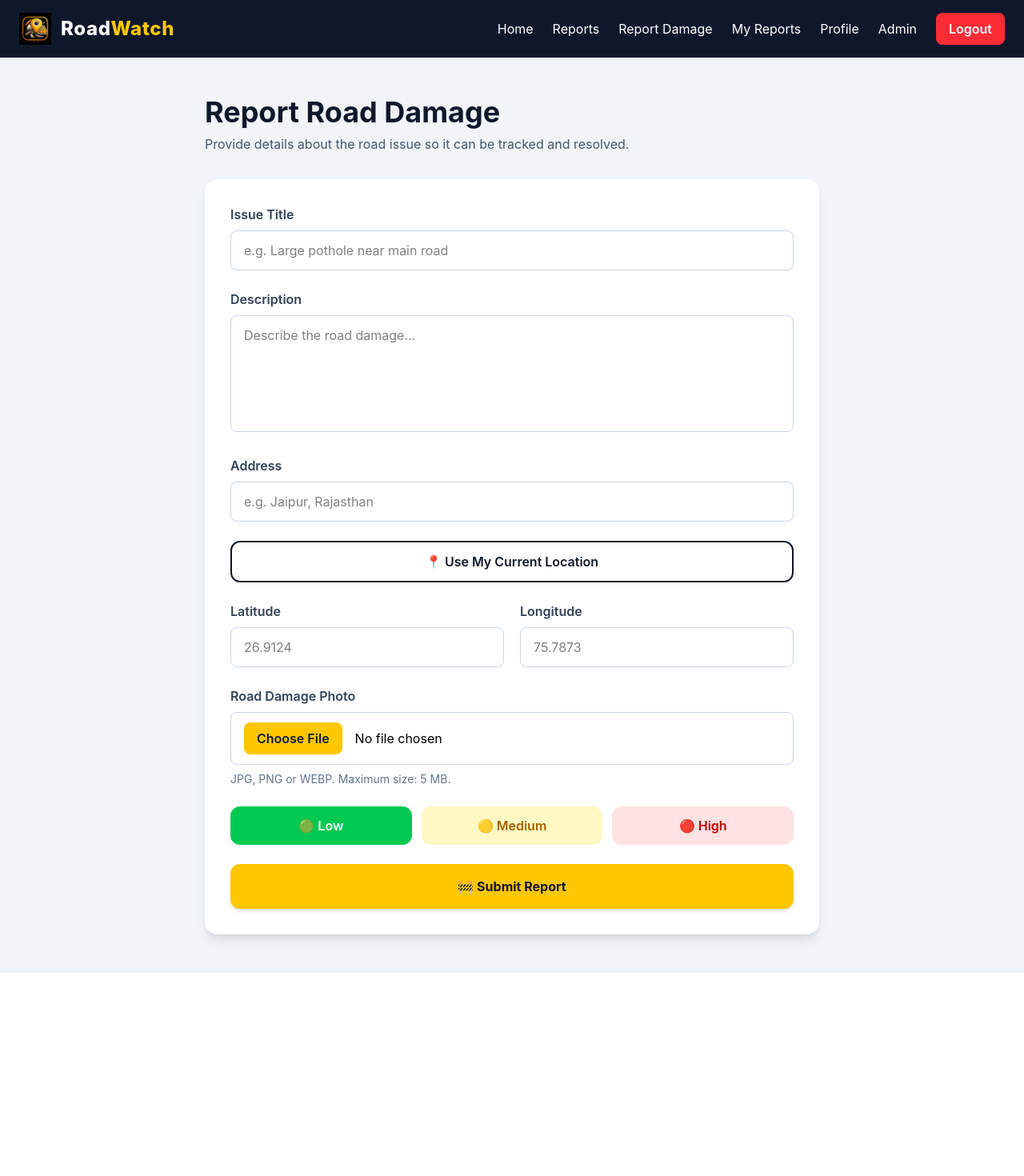
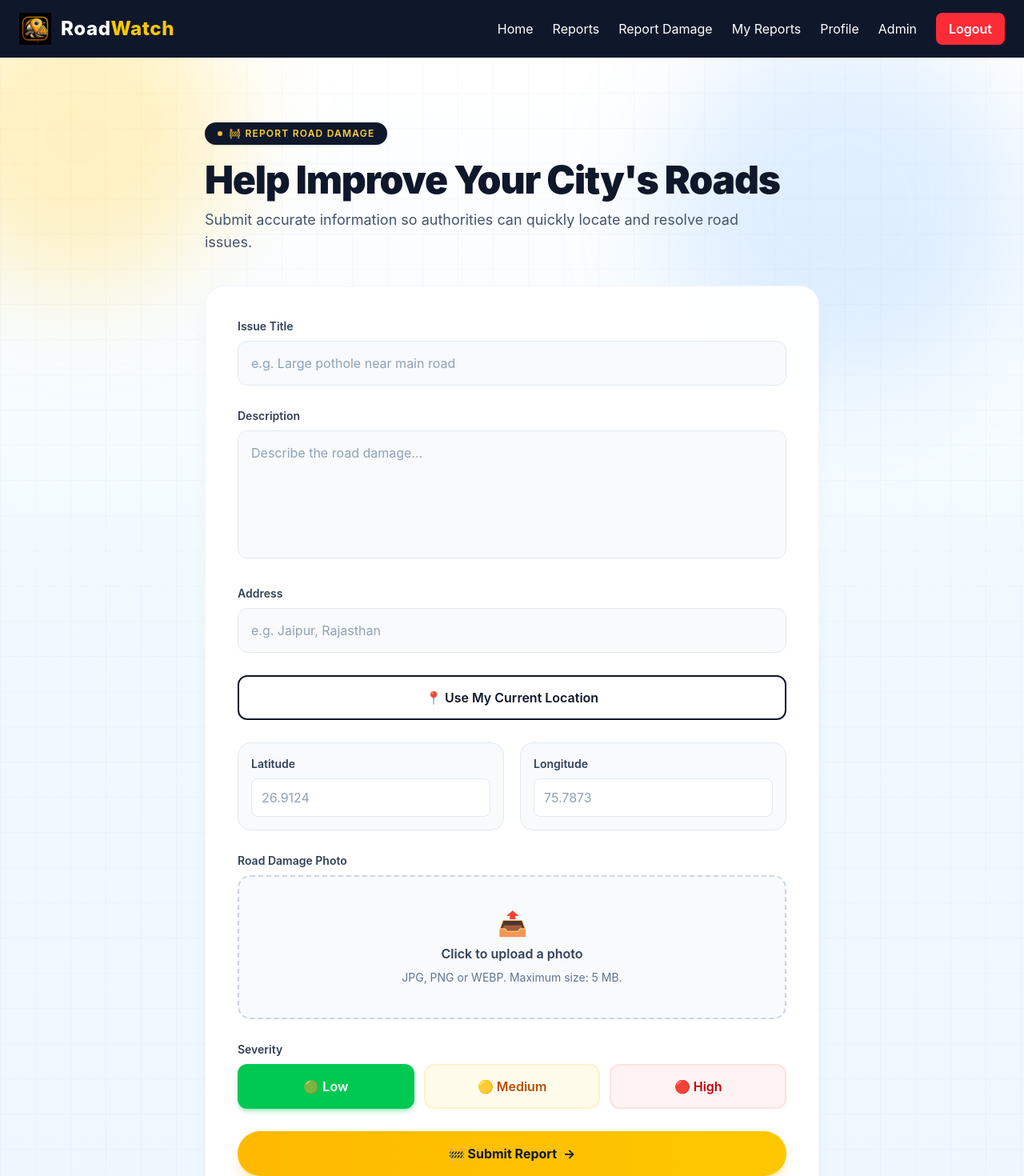
Before and after one commit to Viditkochar12/RoadWatch, a React (Vite) app in the folder client/: page /create-report in a window 1280 px wide. Shown: the top 1470 px of the page at 80% size. Before the commit the page ends 1216 px from the top, so only its background shows below. Built offline with nearby package versions, Linux system fonts and the light colour scheme; no server answers; sample sign-in values are in the browser's storage.

Commit message:
changed create report page interface

```diff
--- a/client/src/pages/CreateReport.jsx
+++ b/client/src/pages/CreateReport.jsx
@@ -145,25 +145,49 @@ function CreateReport() {
   };
 
   return (
-    <div className="min-h-screen bg-slate-100 px-4 py-12">
+    <div className="min-h-screen relative bg-gradient-to-b from-white via-sky-50 to-blue-50 overflow-hidden">
+
+      {/* Faint blueprint grid backdrop */}
+      <div
+        className="absolute inset-0 opacity-[0.35] pointer-events-none"
+        style={{
+          backgroundImage:
+            "linear-gradient(rgba(15,23,42,0.06) 1px, transparent 1px), linear-gradient(90deg, rgba(15,23,42,0.06) 1px, transparent 1px)",
+          backgroundSize: "44px 44px",
+        }}
+      />
+
+      {/* Decorative blurred accents */}
+      <div className="absolute -top-24 -left-24 w-96 h-96 bg-amber-300/30 rounded-full blur-3xl pointer-events-none" />
+      <div className="absolute -top-10 right-0 w-[28rem] h-[28rem] bg-blue-300/25 rounded-full blur-3xl pointer-events-none" />
+
+      <div className="relative px-4 py-14 sm:py-20">
         <div className="max-w-3xl mx-auto">
-        <div className="mb-8">
-          <h1 className="text-4xl font-bold text-slate-900">
-            Report Road Damage
+
+          {/* Hero Header */}
+          <div className="mb-10 text-center sm:text-left">
+            <div className="inline-flex items-center gap-2 px-4 py-1.5 rounded-full bg-slate-900 text-amber-300 text-xs font-semibold tracking-widest uppercase shadow-sm mb-5">
+              <span className="w-1.5 h-1.5 rounded-full bg-amber-300 animate-pulse" />
+              🚧 Report Road Damage
+            </div>
+
+            <h1 className="text-4xl sm:text-5xl font-black tracking-tight text-slate-900 mb-3">
+              Help Improve Your City&apos;s Roads
             </h1>
 
-          <p className="text-slate-600 mt-2">
-            Provide details about the road issue so it can be tracked and
-            resolved.
+            <p className="text-lg text-slate-600 max-w-2xl mx-auto sm:mx-0">
+              Submit accurate information so authorities can quickly locate
+              and resolve road issues.
             </p>
           </div>
 
+          {/* Form Card */}
           <form
             onSubmit={handleSubmit}
-          className="bg-white rounded-2xl shadow-lg p-8 space-y-6"
+            className="bg-white/95 backdrop-blur rounded-3xl shadow-xl shadow-slate-900/5 border border-slate-100 p-6 sm:p-10 space-y-7"
           >
             <div>
-            <label className="block font-semibold text-slate-700 mb-2">
+              <label className="block text-sm font-semibold text-slate-700 mb-2">
                 Issue Title
               </label>
 
@@ -174,12 +198,12 @@ function CreateReport() {
                 value={formData.title}
                 onChange={handleChange}
                 required
-              className="w-full border border-slate-300 rounded-lg px-4 py-3 focus:outline-none focus:ring-2 focus:ring-yellow-400"
+                className="w-full h-14 border border-slate-200 rounded-xl px-4 bg-slate-50 placeholder:text-slate-400 focus:bg-white focus:outline-none focus:ring-2 focus:ring-amber-400 focus:border-transparent transition"
               />
             </div>
 
             <div>
-            <label className="block font-semibold text-slate-700 mb-2">
+              <label className="block text-sm font-semibold text-slate-700 mb-2">
                 Description
               </label>
 
@@ -190,12 +214,12 @@ function CreateReport() {
                 onChange={handleChange}
                 required
                 rows="5"
-              className="w-full border border-slate-300 rounded-lg px-4 py-3 focus:outline-none focus:ring-2 focus:ring-yellow-400 resize-none"
+                className="w-full border border-slate-200 rounded-xl px-4 py-3.5 bg-slate-50 placeholder:text-slate-400 focus:bg-white focus:outline-none focus:ring-2 focus:ring-amber-400 focus:border-transparent transition resize-none leading-relaxed"
               />
             </div>
 
             <div>
-            <label className="block font-semibold text-slate-700 mb-2">
+              <label className="block text-sm font-semibold text-slate-700 mb-2">
                 Address
               </label>
 
@@ -206,21 +230,21 @@ function CreateReport() {
                 value={formData.address}
                 onChange={handleChange}
                 required
-              className="w-full border border-slate-300 rounded-lg px-4 py-3 focus:outline-none focus:ring-2 focus:ring-yellow-400"
+                className="w-full h-14 border border-slate-200 rounded-xl px-4 bg-slate-50 placeholder:text-slate-400 focus:bg-white focus:outline-none focus:ring-2 focus:ring-amber-400 focus:border-transparent transition"
               />
             </div>
 
             <button
               type="button"
               onClick={getCurrentLocation}
-            className="w-full border-2 border-slate-900 text-slate-900 font-semibold py-3 rounded-xl hover:bg-slate-900 hover:text-white transition"
+              className="w-full h-14 flex items-center justify-center gap-2 border-2 border-slate-900 text-slate-900 font-semibold rounded-xl hover:bg-slate-900 hover:text-white transition-all duration-200 hover:-translate-y-0.5"
             >
               📍 Use My Current Location
             </button>
 
             <div className="grid md:grid-cols-2 gap-5">
-            <div>
-              <label className="block font-semibold text-slate-700 mb-2">
+              <div className="bg-slate-50 border border-slate-200 rounded-2xl p-4">
+                <label className="block text-sm font-semibold text-slate-700 mb-2">
                   Latitude
                 </label>
 
@@ -232,12 +256,12 @@ function CreateReport() {
                   value={formData.latitude}
                   onChange={handleChange}
                   required
-                className="w-full border border-slate-300 rounded-lg px-4 py-3 focus:outline-none focus:ring-2 focus:ring-yellow-400"
+                  className="w-full h-12 border border-slate-200 rounded-lg px-3 bg-white placeholder:text-slate-400 focus:outline-none focus:ring-2 focus:ring-amber-400 focus:border-transparent transition"
                 />
               </div>
 
-            <div>
-              <label className="block font-semibold text-slate-700 mb-2">
+              <div className="bg-slate-50 border border-slate-200 rounded-2xl p-4">
+                <label className="block text-sm font-semibold text-slate-700 mb-2">
                   Longitude
                 </label>
 
@@ -249,40 +273,54 @@ function CreateReport() {
                   value={formData.longitude}
                   onChange={handleChange}
                   required
-                className="w-full border border-slate-300 rounded-lg px-4 py-3 focus:outline-none focus:ring-2 focus:ring-yellow-400"
+                  className="w-full h-12 border border-slate-200 rounded-lg px-3 bg-white placeholder:text-slate-400 focus:outline-none focus:ring-2 focus:ring-amber-400 focus:border-transparent transition"
                 />
               </div>
             </div>
 
             <div>
-            <label className="block font-semibold text-slate-700 mb-2">
+              <label className="block text-sm font-semibold text-slate-700 mb-2">
                 Road Damage Photo
               </label>
 
+              <label
+                htmlFor="road-damage-photo"
+                className="relative flex flex-col items-center justify-center gap-2 border-2 border-dashed border-slate-300 rounded-2xl px-6 py-10 bg-slate-50 hover:bg-amber-50/60 hover:border-amber-400 transition-all duration-200 cursor-pointer text-center"
+              >
+                <span className="text-3xl">📤</span>
+
+                <span className="font-semibold text-slate-700">
+                  {formData.image ? formData.image.name : "Click to upload a photo"}
+                </span>
+
+                <span className="text-sm text-slate-500">
+                  JPG, PNG or WEBP. Maximum size: 5 MB.
+                </span>
+
                 <input
+                  id="road-damage-photo"
                   type="file"
                   accept="image/jpeg,image/png,image/webp"
                   onChange={handleImageChange}
-              className="w-full border border-slate-300 rounded-lg px-4 py-3 bg-white
-                        file:mr-4 file:py-2 file:px-4 file:rounded-lg file:border-0
-                        file:bg-yellow-400 file:text-slate-900 file:font-semibold
-                        hover:file:bg-yellow-300"
+                  className="absolute inset-0 w-full h-full opacity-0 cursor-pointer"
                 />
-
-            <p className="text-sm text-slate-500 mt-2">
-              JPG, PNG or WEBP. Maximum size: 5 MB.
-            </p>
+              </label>
 
               {formData.image && (
                 <div className="mt-4">
                   <img
                     src={URL.createObjectURL(formData.image)}
                     alt="Preview"
-                  className="w-full h-56 object-cover rounded-xl border"
+                    className="w-full h-56 object-cover rounded-2xl border border-slate-200 shadow-sm"
                   />
                 </div>
               )}
             </div>
+
+            <div>
+              <label className="block text-sm font-semibold text-slate-700 mb-2">
+                Severity
+              </label>
 
               <div className="grid grid-cols-3 gap-3">
                 <button
@@ -290,10 +328,10 @@ function CreateReport() {
                   onClick={() =>
                     setFormData({ ...formData, severity: "Low" })
                   }
-              className={`py-3 rounded-xl font-semibold transition ${
+                  className={`py-3.5 rounded-xl font-semibold transition-all duration-200 border-2 hover:-translate-y-0.5 ${
                     formData.severity === "Low"
-                  ? "bg-green-500 text-white"
-                  : "bg-green-100 text-green-700"
+                      ? "bg-green-500 text-white border-green-500 shadow-md shadow-green-500/30"
+                      : "bg-green-50 text-green-700 border-green-100"
                   }`}
                 >
                   🟢 Low
@@ -304,10 +342,10 @@ function CreateReport() {
                   onClick={() =>
                     setFormData({ ...formData, severity: "Medium" })
                   }
-              className={`py-3 rounded-xl font-semibold transition ${
+                  className={`py-3.5 rounded-xl font-semibold transition-all duration-200 border-2 hover:-translate-y-0.5 ${
                     formData.severity === "Medium"
-                  ? "bg-yellow-500 text-white"
-                  : "bg-yellow-100 text-yellow-700"
+                      ? "bg-amber-500 text-white border-amber-500 shadow-md shadow-amber-500/30"
+                      : "bg-amber-50 text-amber-700 border-amber-100"
                   }`}
                 >
                   🟡 Medium
@@ -318,28 +356,37 @@ function CreateReport() {
                   onClick={() =>
                     setFormData({ ...formData, severity: "High" })
                   }
-              className={`py-3 rounded-xl font-semibold transition ${
+                  className={`py-3.5 rounded-xl font-semibold transition-all duration-200 border-2 hover:-translate-y-0.5 ${
                     formData.severity === "High"
-                  ? "bg-red-500 text-white"
-                  : "bg-red-100 text-red-700"
+                      ? "bg-red-500 text-white border-red-500 shadow-md shadow-red-500/30"
+                      : "bg-red-50 text-red-700 border-red-100"
                   }`}
                 >
                   🔴 High
                 </button>
               </div>
+            </div>
 
             <button
               type="submit"
               disabled={submitting}
-            className={`w-full font-bold py-4 rounded-xl shadow-md transition ${
+              className={`group w-full flex items-center justify-center gap-2 font-bold py-4 rounded-full shadow-lg transition-all duration-200 ${
                 submitting
-                ? "bg-gray-400 cursor-not-allowed"
-                : "bg-yellow-400 hover:bg-yellow-300 text-slate-900"
+                  ? "bg-gray-400 cursor-not-allowed text-white"
+                  : "bg-gradient-to-r from-amber-400 to-yellow-400 hover:from-amber-300 hover:to-yellow-300 text-slate-900 shadow-amber-400/30 hover:shadow-xl hover:shadow-amber-400/40 hover:-translate-y-0.5 active:translate-y-0"
               }`}
             >
-            {submitting ? "Submitting..." : "🚧 Submit Report"}
+              {submitting ? (
+                "Submitting..."
+              ) : (
+                <>
+                  🚧 Submit Report
+                  <span className="transition-transform group-hover:translate-x-1">→</span>
+                </>
+              )}
             </button>
           </form>
+        </div>
       </div>
     </div>
   );
```
Lines whose indentation alone changed are shown as unchanged.
